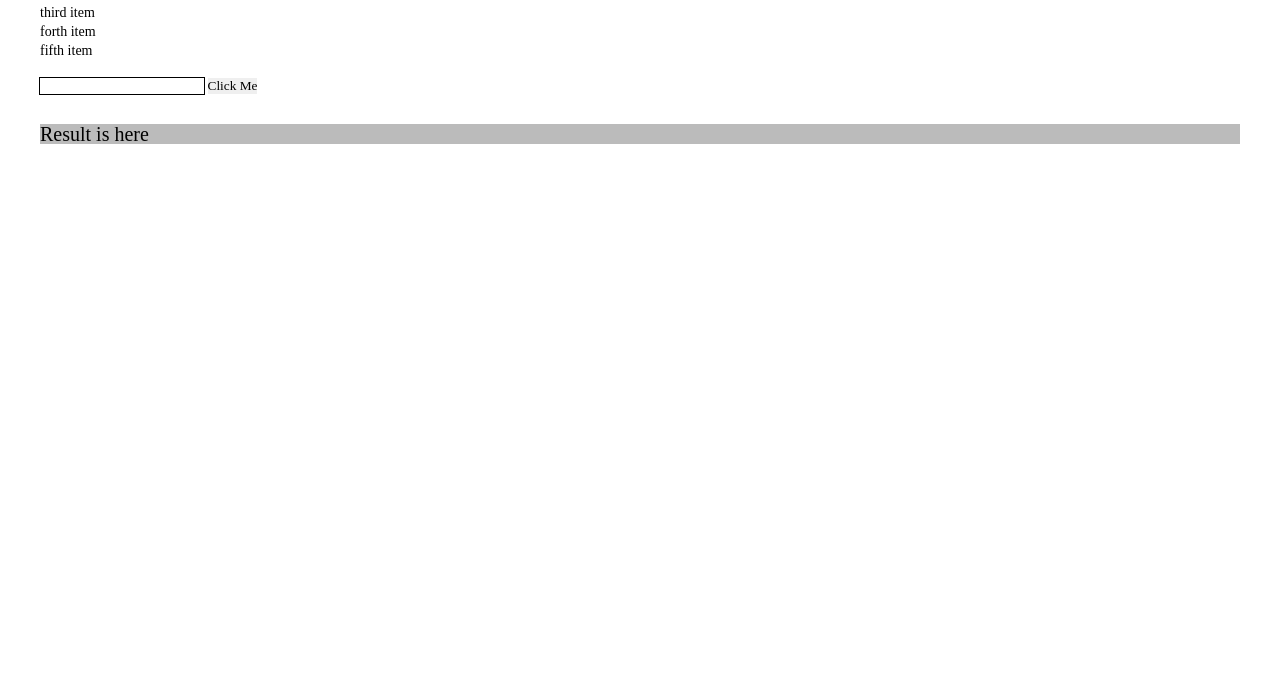
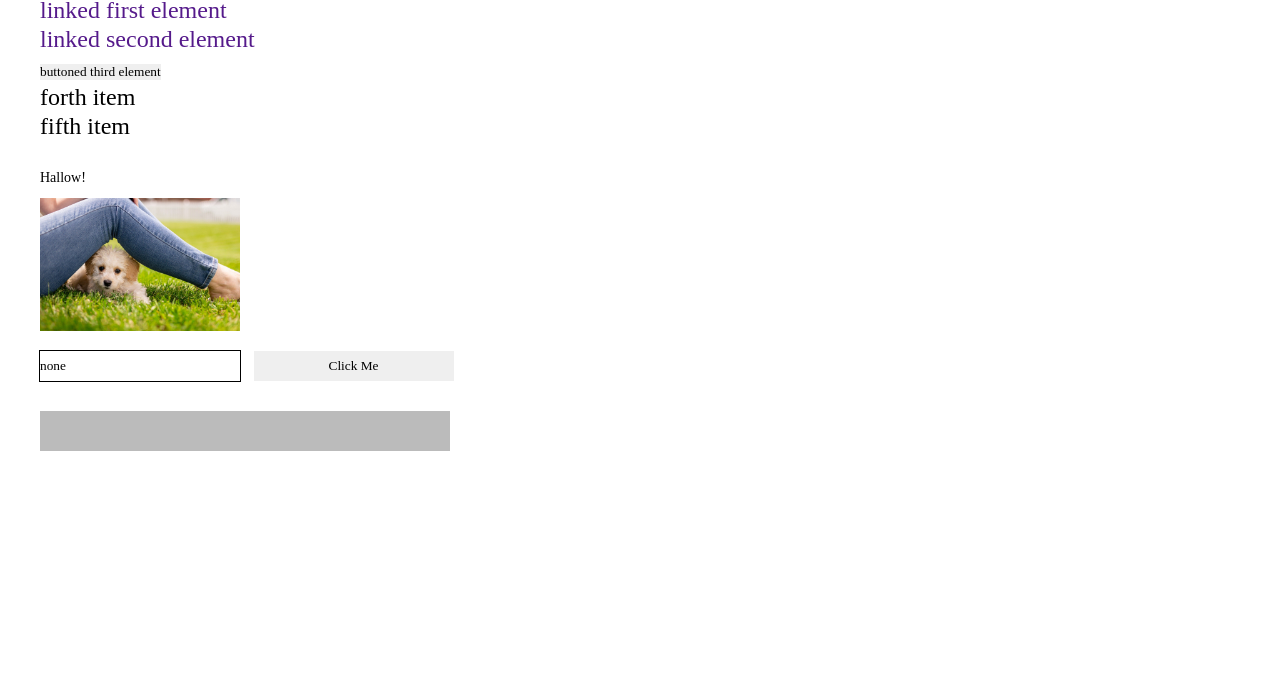
Before and after one commit to 1leha/training-JS-6-DOM, a plain HTML site: page index.html in a window 1280 px wide. Shown: the part 122-800 px from the top of the page. Drawn offline with nearby package versions, Linux system fonts and the light colour scheme.

Commit message:
Working with DOM
Adding tags, Adding element to DOM, Removing element from DOM, InnerHTML

```diff
--- a/css/style.css
+++ b/css/style.css
@@ -101,11 +101,28 @@ h6 {
 
 .text-input {
   outline: solid black 1px;
+  height: 30px;
+  width: 200px;
+}
+
+.click-me {
+  width: 200px;
+  height: 30px;
+  margin-left: 10px;
+  padding: 5px;
+}
+
+.click-me:hover {
+  background-color: rgb(222, 240, 240);
 }
 
 .result {
+  width: 410px;
   margin-top: 30px;
   font-size: 20px;
+  padding: 20px;
+
+  text-align: center;
 
   background-color: #bbbbbb;
 }
--- a/index.html
+++ b/index.html
@@ -9,7 +9,7 @@
   </head>
     <h1 class="title">JS 6. DOM</h1>
 
-    <ul class="list">
+    <ul class="list" data-jopt>
       <li class="list__item">first item</li>
       <li class="list__item">second item</li>
       <li class="list__item">third item</li>
@@ -17,8 +17,10 @@
       <li class="list__item">fifth item</li>
     </ul>
 
-    <input class="text-input" type="text" />
-    <button class="click-me" type="button">Click Me</button>
+    <img class="img" src="./img/demo.jpg" width="200" alt="dog">
+
+    <input class="text-input" type="text"  name='input' value="none"/>
+    <button class="click-me button" type="button" data-action="setResult">Click Me</button>
     <div class="result">Result is here</div>
 
     <script src="https://cdn.jsdelivr.net/npm/lodash@4.17.21/lodash.min.js"></script>
--- a/js/module-6-DOM.js
+++ b/js/module-6-DOM.js
@@ -2,5 +2,95 @@
 //! Working with DOM
 //!
 
+const body = document.body;
+const title = document.querySelector('.title');
+const list = document.querySelector('.list');
+const result = document.querySelector('.result');
+const imgDemo = document.querySelector('.img');
+
+//! Select button by class
+// const button = document.querySelector('.button');
+
+//! Select button by attribute
+const button = document.querySelector('button[data-action="setResult"]');
+
+const input = document.querySelector('.text-input');
+console.log(input);
+
+// console.log(body.querySelectorAll('.list__item'));
+
+list.style.fontSize = '24px';
+
+imgDemo.style.display = 'block';
+imgDemo.style.paddingBottom = '20px';
+
+result.textContent = input.innerHTML;
+
+// console.log(button.classList);
+// console.log(button.classList.contains('click-me'));
+// button.classList.add('111');
+// console.log(button.classList);
+
+// button.classList.toggle('111');
+// console.log(button.classList);
+
+// button.classList.replace('111', '222');
+// console.log(button.classList);
+// console.log(button.parentNode);
+
+// console.log(imgDemo.style.cssText);
+// console.log(list.attributes);
+// list.setAttribute('alex', 45);
+// console.log(list.attributes);
+
+// console.log(input.value);
+// input.value = '';
+// console.log(img.getAttribute('alt'));
+
+console.log(button.dataset.action);
 //!---------------------------------------------------------------------------------
 //!---------------------------------------------------------------------------------
+
+//! Adding tags
+
+const newDiv = document.createElement('div');
+newDiv.textContent = 'Hallow!';
+newDiv.style.paddingTop = '13px';
+newDiv.style.paddingBottom = '13px';
+// console.log(newDiv);
+
+//! Adding element to DOM
+// body.append(newDiv);
+// body.prepend(newDiv);
+// imgDemo.after(newDiv);
+imgDemo.before(newDiv);
+
+//! Removing element from DOM
+// newDiv.remove();
+
+//! InnerHTML
+// console.log(newDiv.innerHTML);
+console.log(title.innerHTML);
+// console.log(input.value);
+
+title.innerHTML = 'ALEX <br> BRO';
+console.log(title.innerHTML);
+
+console.log(list.firstElementChild.innerHTML);
+list.firstElementChild.innerHTML = '<a href="">linked first element</a>';
+list.firstElementChild.nextElementSibling.innerHTML = '<a href="">linked second element</a>';
+list.children[2].innerHTML = '<button type="button">buttoned third element</button>';
+
+console.log(list.children[2].innerHTML);
+
+console.log(list.firstElementChild.innerHTML);
+
+// button.addEventListener('click', () => {
+//   result.textContent = input.value;
+//   console.log(result.textContent);
+// });
+
+// input.addEventListener('change', () => {
+//   result.textContent = input.value;
+//   console.log(result.textContent);
+// });
```
Also changed, not shown: img/demo.jpg (added).
